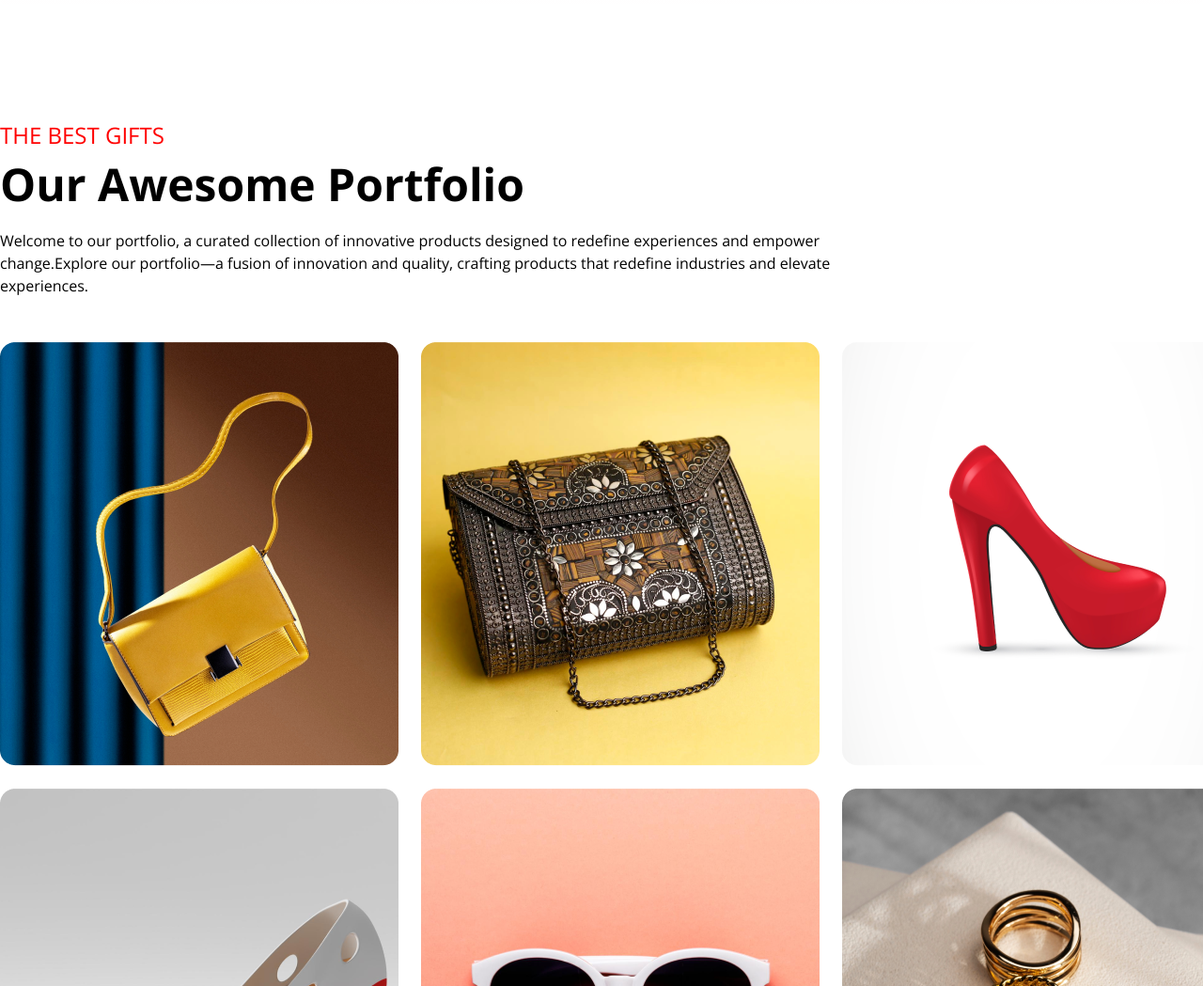
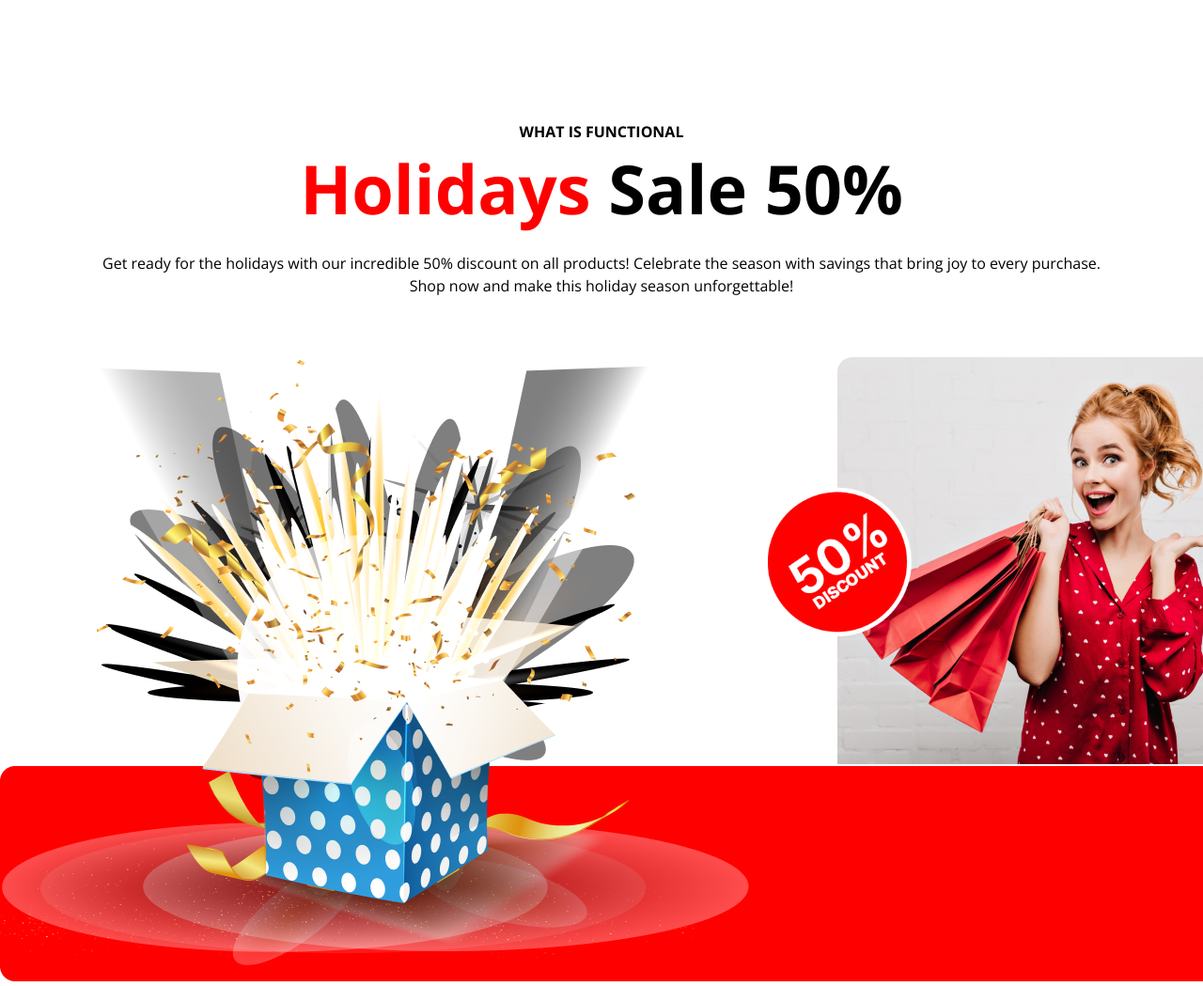
Before and after one commit to surovi43/PH-new-year-party, a plain HTML site: page index.html in a window 1280 px wide. Shown: the part 2760-3809 px from the top of the page at 94% size. Drawn offline with nearby package versions, Linux system fonts and the light colour scheme.

Commit message:
added fifty-discount section

```diff
--- a/index.html
+++ b/index.html
@@ -54,6 +54,42 @@
             </div>
 
             <button>JOIN NOW</button>
+         </section>
+
+         <!-- section -->
+         <section class="discount-section text-center">
+            <div class="discount-texts">
+               <h4>WHAT IS FUNCTIONAL</h4>
+               <h1><span class="red-text">Holidays</span> Sale 50%</h1>
+               <p>
+                  Get ready for the holidays with our incredible 50% discount on
+                  all products! Celebrate the season with savings that bring joy
+                  to every purchase. Shop now and make this holiday season
+                  unforgettable!
+               </p>
+            </div>
+            <div class="discount-images">
+               <div class="relative">
+                  <img
+                     src="resources/red-girl-with-bag.png"
+                     alt="red girl with bags"
+                  />
+                  <img
+                     src="resources/50-discount.png"
+                     alt="50 percent discount"
+                     class="fifty-discount"
+                  />
+               </div>
+
+               <div class="relative">
+                  <img src="resources/red-line.png" alt="red line" />
+                  <img
+                     src="resources/surprise.png"
+                     alt="surprise"
+                     class="giftbox"
+                  />
+               </div>
+            </div>
          </section>
 
          <!-- portfolio section -->
--- a/styles.css
+++ b/styles.css
@@ -143,6 +143,40 @@ button {
    border: 0;
 }
 
+/* discount section */
+
+.discount-section > .discount-texts > h1 {
+   font-size: 4.5rem;
+   margin-top: 1rem;
+   margin-bottom: 2rem;
+}
+
+.discount-section > .discount-texts > p {
+   line-height: 1.5;
+   margin: 0 auto 4rem;
+   max-width: 66.75rem;
+}
+
+.discount-images {
+   display: grid;
+   justify-items: end;
+}
+
+.discount-images .fifty-discount {
+   position: absolute;
+   top: 50%;
+   transform: translate(-50%, -50%);
+   left: 0;
+   height: 13.75rem;
+   width: 13.75rem;
+}
+
+.discount-images .giftbox {
+   position: absolute;
+   bottom: 0;
+   left: 0;
+}
+
 /* Portfolio section */
 .portfolio-section > h4 {
    font-size: 1.5rem;
@@ -269,6 +303,9 @@ button {
 
 /* ============================ */
 /* atomic css */
+.relative {
+   position: relative;
+}
 
 .text-center {
    text-align: center;
```
